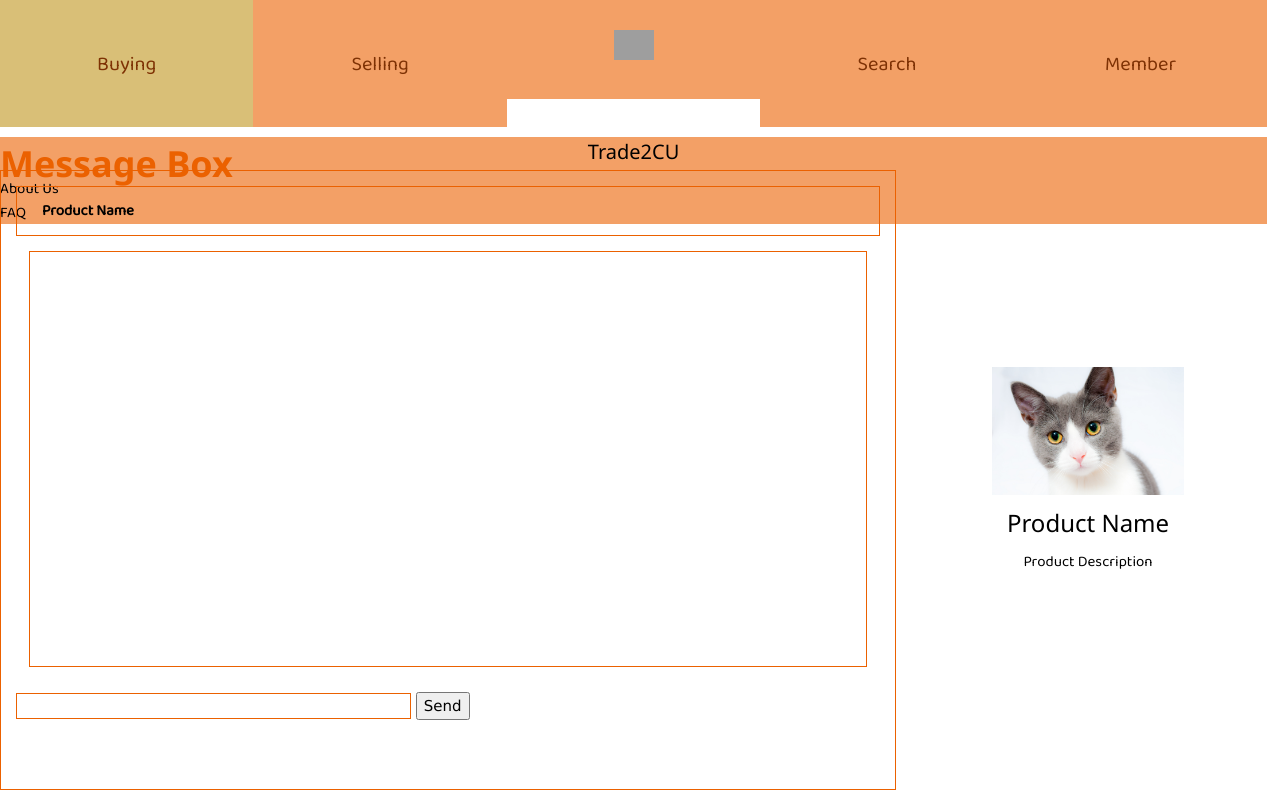
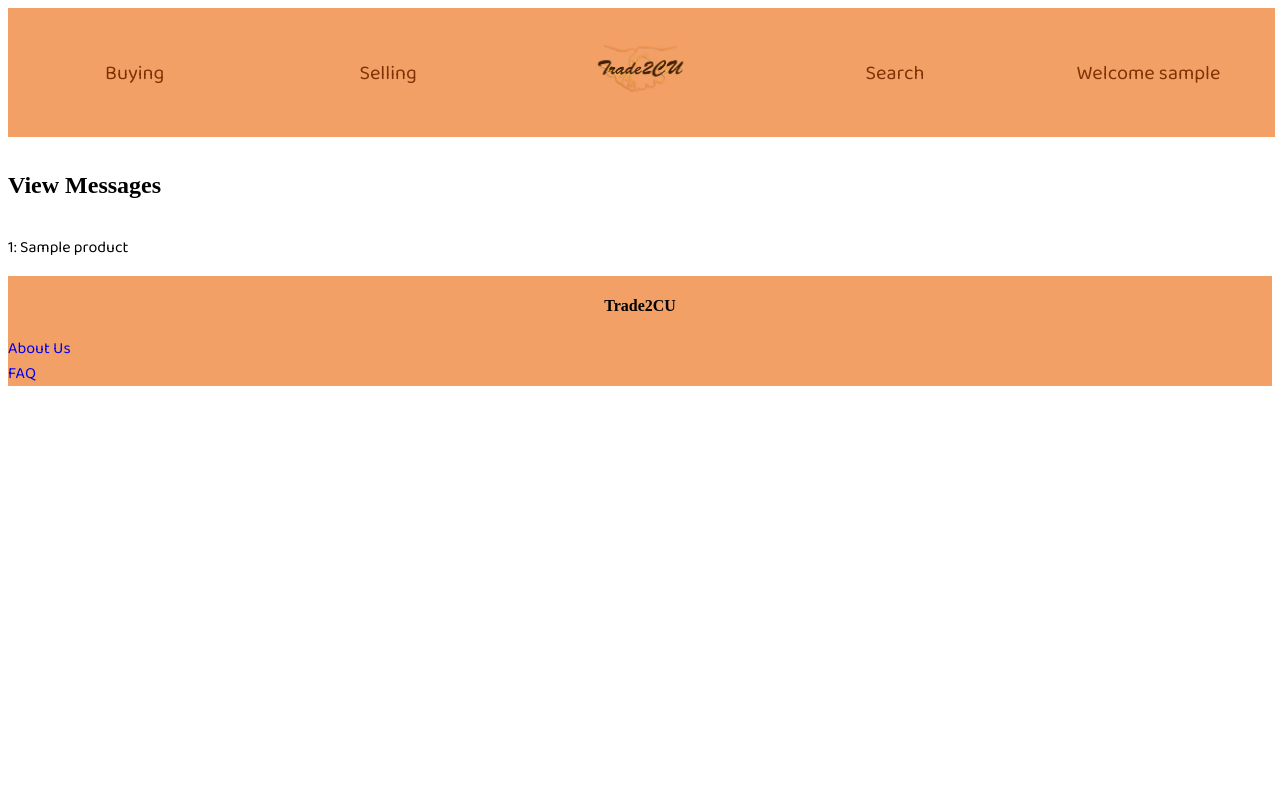
Before and after one commit to hsutungyu/CSCI3100_Group28_201920, a PHP site: page /member/message.php in a window 1280 px wide. Run offline with PHP 8.4, Linux system fonts and the light colour scheme; the visitor is signed in with stand-in values (Sample User, id 1); tables that the repository leaves empty or names only in its code hold one stand-in row (values such as "Sample post"); some libraries are stand-ins or nearby versions; grey boxes are pictures that could not be loaded.

Commit message:
message system init

```diff
--- /dev/null
+++ b/member/message.js
@@ -0,0 +1,34 @@
+var msgboxbtn = document.getElementsByClassName("messagebox-button");
+var msgbox = document.getElementsByClassName("messagebox");
+var msginput = document.getElementById("message-input");
+var msgsubmit = document.getElementById("message-submit");
+
+for (var i = 0; i < msgboxbtn.length; i++)
+  (function (i) {
+    msgboxbtn[i].onclick = function () {
+      msgbox[i].style.display = "block";
+      msginput.style.display = "inline-block";
+      msgsubmit.style.display = "inline-block";
+      for (var j = 0; j < msgboxbtn.length; j++)
+        (function (j) {
+          if (i != j) {
+            msgbox[j].style.display = "none";
+          }
+        })(j);
+    };
+  })(i);
+
+$("#message-form").on("submit", function (event) {
+  event.preventDefault();
+  $.ajax({
+    url: "/member/messageprocess.php",
+    type: "POST",
+    data: $("#message-form").serialize(),
+    success: function (data) {
+      var dataObj = JSON.parse(data);
+      if (dataObj["canSubmit"] == 1) {
+        window.location.reload();
+      }
+    },
+  });
+});
--- a/member/message.php
+++ b/member/message.php
@@ -2,27 +2,30 @@
 <html>
 
 <head>
-    <link rel="stylesheet" type="text/css" href="css/style-message.css">
-	<link rel="stylesheet" href="https://www.w3schools.com/w3css/4/w3.css">
+    <link rel="stylesheet" type="text/css" href="/css/style-nav.css">
     <link rel="stylesheet" href="https://cdnjs.cloudflare.com/ajax/libs/font-awesome/4.7.0/css/font-awesome.min.css">
+    <link href="https://fonts.googleapis.com/css?family=Baloo+2&display=swap" rel="stylesheet">
     <title>Trade2CU - Message</title>
-    <link href="https://fonts.googleapis.com/css?family=Baloo+2&display=swap" rel="stylesheet">
-	<meta name="viewport" content="width=device-width, initial-scale=1">
     <script src="https://code.jquery.com/jquery-1.10.2.js"></script>
 </head>
 
 <body>
     <?php
     session_start();
-    include_once('../member/register.php');
     ?>
+<div class="container">
 <div class="navbar">
 
 <ul>
-            <li><a href="product/buy/buying.html" class="navbar-text navbar-dropdown1-button">Buying</a>
+        <li><a href="/product/buy/buying.php" class="navbar-text navbar-dropdown1-button">Buying</a>
+            <ul class="navbar-dropdown1-content">
+                <li><a href="/product/buy/buying.php">Search for Products</a>
+                    <a href="/product/categories.php">View Categories</a>
                 </li>
-            <li><a href="product/selling.html" class="navbar-text">Selling</a></li>
-            <li><a href="index.html" class="navbar-img active"><img src="img/test.png" height="30px" align="middle"></a>
+            </ul>
+        </li>
+        <li><a href="/product/selling.php" class="navbar-text">Selling</a></li>
+        <li><a href="/index.php" class="navbar-img active"><img src="/img/logo.png" height="60px" align="middle"></a>
         </li>
         <li><a class="navbar-dropdown2-button">Search</a>
             <ul class="navbar-dropdown2-content">
@@ -34,46 +37,114 @@
                 </li>
             </ul>
         </li>
-            <li><a href="member/information.html" class="navbar-text">Member</a></li>
+            <?php
+            if (isset($_SESSION['username'])) {
+                echo('<li><a class="navbar-text" href="/member/information.php">Welcome '.$_SESSION['username'].'</a>'); ?>
+            <ul class="navbar-dropdown1-content"><li><a href="/member/logout.php" class="navbar-text">Logout</a></li></ul>
+            <?php
+            }
+            if (!isset($_SESSION['username'])) {
+                ?>
+                <li><a class="navbar-text">Welcome Guest</a>
+                <ul class="navbar-login-content"><li><div class="form"><form action="" method="post"><a>Account:</a><input type="text" id="username" name="username"><a>Password:</a><input type="password" id="password" name="password"><input type="submit" name="login" value="Login"></form></div></li></ul>
+                <ul class="navbar-dropdown1-content"><li><a id="register-modal-button">Register</a></li></ul></li>
+                <?php
+            }
+            defined('DB_SERVER') or define('DB_SERVER', 'localhost');
+            defined('DB_USERNAME') or define('DB_USERNAME', 'root');
+            defined('DB_PASSWORD') or define('DB_PASSWORD', '123456');
+            defined('DB_NAME') or define('DB_NAME', 'project');
+
+            $link=mysqli_connect(DB_SERVER, DB_USERNAME, DB_PASSWORD, DB_NAME);
+            function alert($msg){
+                echo "<script type='text/javascript'>alert('$msg');</script>";
+            }
+            if (isset($_POST['login'])) {
+                if (!empty($_POST['username'])) {
+                    $username=$_POST['username'];
+                }
+                if (!empty($_POST['password'])){
+                    $password=$_POST['password'];
+                }
+                if (!empty($username)&&!empty($password)) {
+                    $password_hashed=password_hash($password, PASSWORD_DEFAULT);
+                    $query=mysqli_query($link, "select password from member where username='$username'");
+                    if (mysqli_num_rows($query)==1) {
+                        if (password_verify($password, mysqli_fetch_array($query)['password'])) {
+                            $_SESSION['username']=$username;
+                            header("Refresh:0");
+                        } else
+                            alert("Username or Password is incorrect!");
+                        }
+                    }else{
+                        alert("Username or Password cannot be empty!");
+                    }
+            }
+
+            ?>
+
 
     </ul>
-<h1 style="color:#eb6100; position:fixed"><b>Message Box</b></h1>
-<div class="split left">
-<div id="wrapper">
-    <div id="menu">
-        <p class="welcome"><b>Product Name</b></p>
-        <div style="clear:both"></div>
+
+</div>
+<br><br><br><br><br><br><br><br>
+<h2>View Messages</h2>
+<div style="float:left;width:20%;">
+<?php
+$storedpid=[];
+$query="select id from member where username='".$_SESSION["username"]."'";
+$result=mysqli_query($link,$query);
+$row=mysqli_fetch_assoc($result);
+$id=$row['id'];
+$query="select distinct pid from message where sendid in (".$id.") or receiveid in (".$id.") order by pid";
+$result=mysqli_query($link,$query);
+    while($row=mysqli_fetch_assoc($result)){
+        array_push($storedpid,$row['pid']);
+    }
+foreach ($storedpid as &$pid){
+    $query="select name from product where id=".$pid;
+    $result=mysqli_query($link,$query);
+    $row=mysqli_fetch_assoc($result);
+    echo "<p class='messagebox-button'>".$pid.": ".$row["name"]."</p>";
+}
+?>
+</div>
+<div style="overflow:hidden;width:80%;">
+<?php
+foreach ($storedpid as &$pid){
+    echo "<div class='messagebox' style='display:none;'>";
+    $query="select * from message where (sendid in (".$id.") or receiveid in (".$id.")) and pid=".$pid." order by time";
+    $result=mysqli_query($link,$query);
+    while($row=mysqli_fetch_assoc($result)){
+        if($row["receiveid"]==$id){
+            echo "<p style='float:left;clear:both;'>".$row["message"]."</p><br>";
+            echo "<p style='float:left;clear:both;'>".$row["time"]."</p><br>";
+        }else{
+            echo "<p style='float:right;clear:both;'>".$row["message"]."</p><br>";
+            echo "<p style='float:right;clear:both;'>".$row["time"]."</p><br>";
+        }
+    }
+    echo "</div>";
+}
+unset($pid);
+?>
+
+</div>
+<form id="message-form" action="" method="post">
+<input id="message-submit" style="display:none;float:right;height:4.5vh;" type="submit">
+<input id="message-input" style="display:none;float:right;width:80%;height:4vh;" type="text">
+</form>
+
+
 </div>
 
-    <div id="chatbox"></div>
-
-    <form name="message" action="">
-        <input name="usermsg" type="text" id="usermsg" size="63" />
-        <input name="submitmsg" type="submit"  id="submitmsg" value="Send" />
-    </form>
-</div>
-</div>
-
-<div class="split right">
-  <div class="centered">
-    <img src="test.jpg" alt="Avatar man">
-    <h3>Product Name</h3>
-    <p>Product Description</p>
-  </div>
-</div>
-<script type="text/javascript" src="http://ajax.googleapis.com/ajax/libs/jquery/1.3/jquery.min.js"></script>
-<script type="text/javascript">
-// jQuery Document
-$(document).ready(function(){
-
-});
-</script>
 <footer class="footer">
     <h4 style="text-align:center">Trade2CU</h4>
-    <a style="text-align:center" href="/aboutus/aboutus.php">About Us</a><br>
-    <a style="text-align:center;margin-bottom:10px;" href="/aboutus/faq.php">FAQ</a><br>
+    <a href="/aboutus/aboutus.php">About Us</a><br>
+    <a href="/aboutus/faq.php">FAQ</a><br>
 </footer>
 <script src="/member/register.js"></script>
+<script src="/member/message.js"></script>
 </body>
 
 
```
Also changed, not shown: member/information.php (+13 -8 lines). Lines whose indentation alone changed are shown as unchanged.
